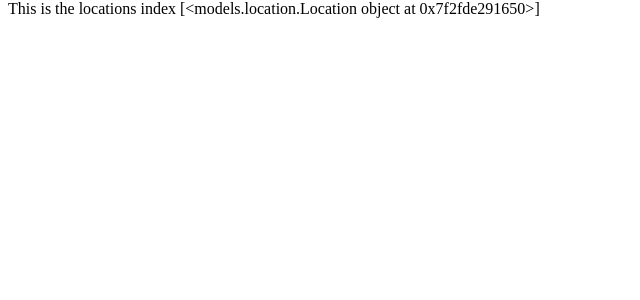
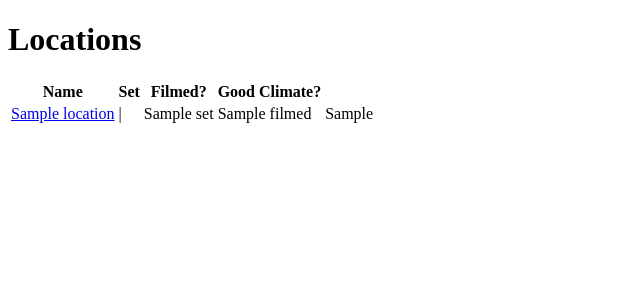
Before and after one commit to gramscott/Db-created., a Flask app: page /locations in a window 1280 px wide. Shown: the part 80-380 px from the top of the page, without its empty margins (0-640 px from the left). Run offline with Flask 2, Linux system fonts and the light colour scheme; a database or web service that is not in the repository returns one stand-in record (values such as "Sample title"); some libraries are stand-ins or nearby versions.

Commit message:
First draft done for locations

```diff
--- a/templates/about.html
+++ b/templates/about.html
@@ -15,6 +15,6 @@ I hope you enjoy this app!
 Kind regards,
 <br>
 <br>
-Graeme
+Graeme!
 
 {% endblock %}
--- a/templates/locations/index.html
+++ b/templates/locations/index.html
@@ -1,6 +1,24 @@
 {% extends "base.html" %}
 {% block content %}
-This is the  locations index
-{{locations}}
 
+<h1>Locations</h1>
+
+
+<table>
+    <tr>
+        <th>Name</th>
+        <th>Set</th>
+        <th>Filmed?</th>
+        <th>Good Climate?</th>
+    </tr>
+    {% for location in locations %}
+    <tr>
+        <td> <a href="/locations/{{ location.id }}"> {{location.name}}</a></td>
+        <td>|</td>
+        <td> {{ location.set }} </td>
+        <td> {{ location.filmed }} </td>
+        <td> {{ location.good_climate }}</td>
+    </tr>
+    {% endfor %}
+</table>
 {% endblock %}
```
